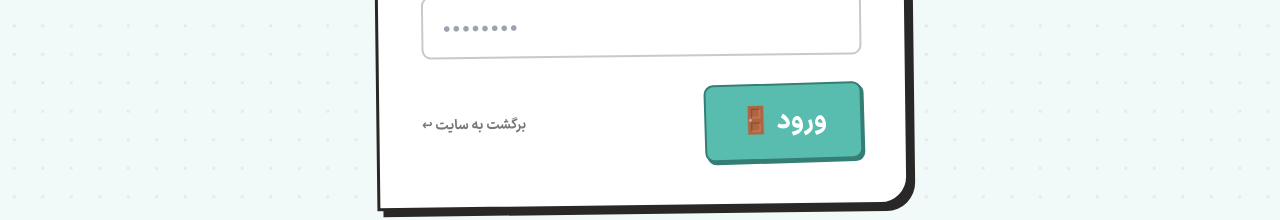
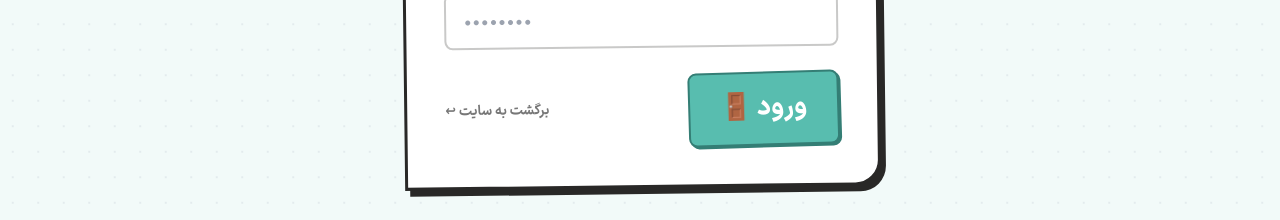
Before and after one commit to MohammadMehdiSadeghi/porskad, a React (Vite) app: page /admin/login in a window 1280 px wide. Shown: the part 473-693 px from the top of the page. Built offline with nearby package versions, Linux system fonts and the light colour scheme; no server answers; a web font is replaced by a local one.

Commit message:
style: reduce desktop font sizes by 2px via CSS media query
- Root font-size: 19px → 17px on screens ≥768px
- Tailwind text utilities reduced on desktop only
- Mobile sizes unchanged
- Dashboard tabs unchanged

🤖 Generated with Codebuff
Co-Authored-By: Codebuff <noreply@codebuff.com>

```diff
--- a/src/index.css
+++ b/src/index.css
@@ -9,6 +9,10 @@
         direction: rtl;
         font-size: 19px;
         overflow-x: hidden;
+    }
+    /* Desktop: reduce root font-size by 2px */
+    @media (min-width: 768px) {
+        html { font-size: 17px; }
     }
     body {
         @apply font-sans text-ink bg-white antialiased;
@@ -103,3 +107,14 @@ html {
 .animate-spin {
     animation: spin 1s linear infinite;
 }
+
+/* ─── Desktop: reduce Tailwind text sizes by 2px ─── */
+@media (min-width: 768px) {
+    .text-xs { font-size: 11px; line-height: 17px; }
+    .text-sm { font-size: 14px; line-height: 22px; }
+    .text-base { font-size: 17px; line-height: 26px; }
+    .text-lg { font-size: 26px; line-height: 40px; }
+    .text-xl { font-size: 33px; line-height: 50px; }
+    .text-2xl { font-size: 41px; line-height: 62px; }
+    .text-3xl { font-size: 53px; line-height: 80px; }
+}
```
